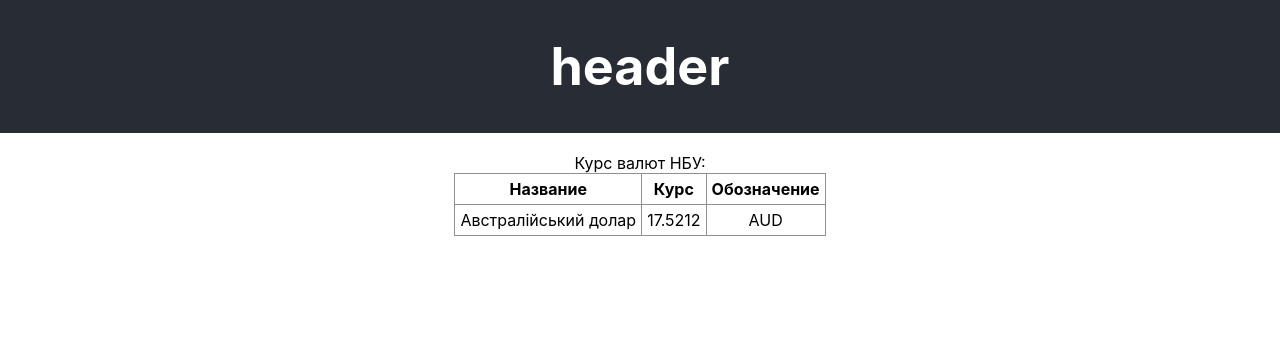
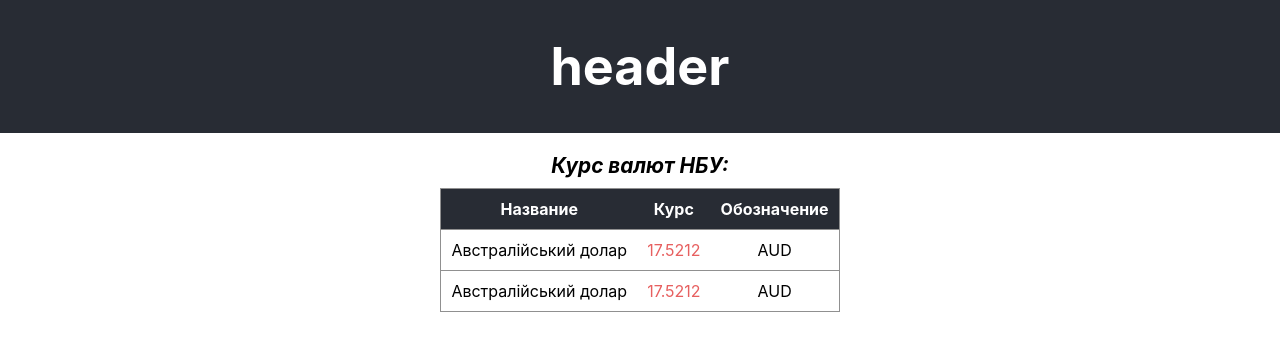
Before and after one commit to dev-alex-ya/reactjs-exchange-rates, a React (Create React App) app: page / in a window 1280 px wide. Shown: the top 338 px of the page. Built offline with nearby package versions, Linux system fonts and the light colour scheme.

Commit message:
add Rate component

```diff
--- /dev/null
+++ b/src/Rate/Rate.js
@@ -0,0 +1,12 @@
+import React from 'react'
+import classes from './Rate.module.css'
+console.log(classes)
+const Rate = props => (
+  <tr className={classes.tr}>
+    <td>Австралійський долар</td>
+    <td>17.5212</td>
+    <td>AUD</td>
+  </tr>
+)
+
+export default Rate
--- /dev/null
+++ b/src/Rate/Rate.module.css
@@ -0,0 +1,11 @@
+.tr {
+  border: 1px solid #909090;
+}
+
+.tr:hover {
+  background-color: rgb(235, 255, 248);
+}
+
+.tr td:nth-child(2){
+  color: #e76060;
+}
--- a/src/TableRates/TableRates.js
+++ b/src/TableRates/TableRates.js
@@ -1,7 +1,8 @@
 import React from 'react'
 import classes from './TableRates.module.css'
+import Rate from '../Rate/Rate'
 
-const TableRates = (props) => (
+const TableRates = props => (
   <table>
     <caption>Курс валют НБУ:</caption>
     <thead>
@@ -12,11 +13,8 @@ const TableRates = (props) => (
       </tr>
     </thead>
     <tbody>
-      <tr>
-        <td>Австралійський долар</td>
-        <td>17.5212</td>
-        <td>AUD</td>
-      </tr>
+      <Rate />
+      <Rate />
     </tbody>
   </table>
 )
--- a/src/TableRates/TableRates.module.css
+++ b/src/TableRates/TableRates.module.css
@@ -5,8 +5,19 @@ table {
   border-collapse: collapse;
 }
 
+table caption {
+  margin-bottom: 10px;
+  font-size: 1.3em;
+  font-style: italic;
+  font-weight: bold;
+}
+
 table td,
 table th {
-  border: 1px solid #909090;
-  padding: 5px;
+  padding: 10px;
 }
+
+table th {
+  background-color: #282c34;
+  color: #fff
+}
```
